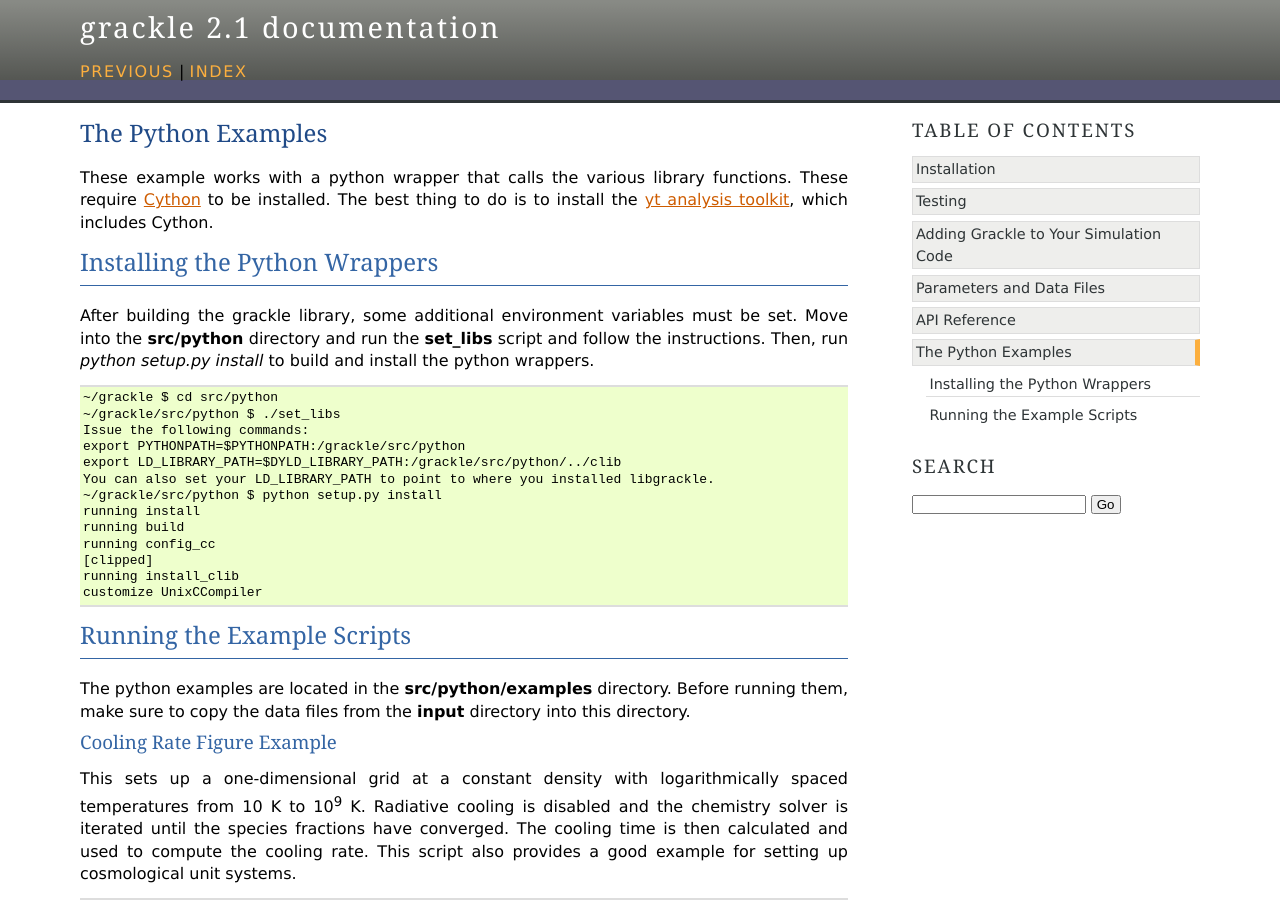
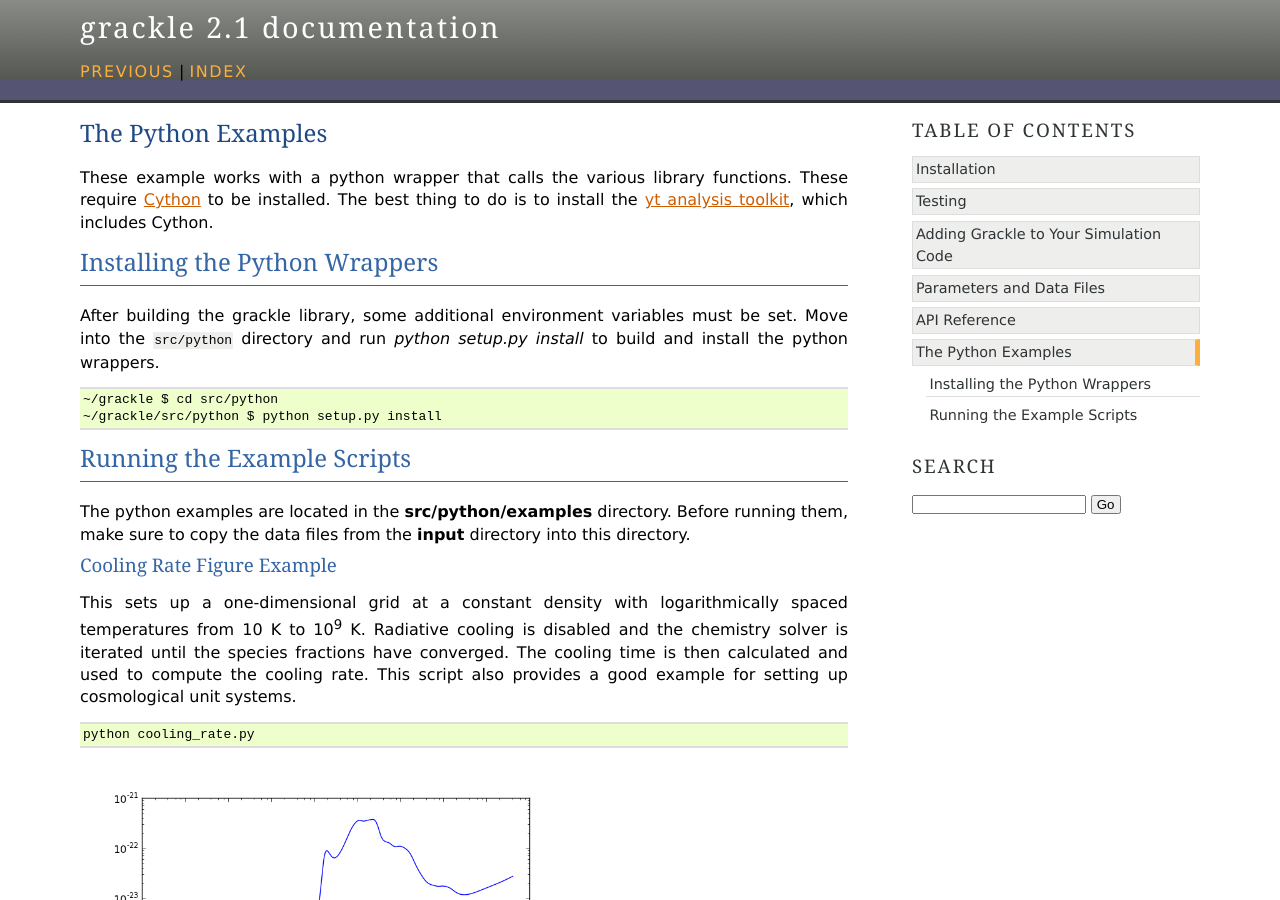
Before and after one commit to grackle-project/grackle, a Sphinx documentation site: the page built from doc/source/Python.rst, in a window 1280 px wide and 900 px high. Built offline with Sphinx 7.4.7, drawn with Linux system fonts in a browser that asks for light colours.

Commit message:
Simplify instructions for running python examples and building pygrackle

```diff
--- a/doc/source/Python.rst
+++ b/doc/source/Python.rst
@@ -12,27 +12,15 @@ Installing the Python Wrappers
 ------------------------------
 
 After building the grackle library, some additional environment variables must
-be set.  Move into the **src/python** directory and run the **set_libs** script
-and follow the instructions.  Then, run *python setup.py install* to build and
-install the python wrappers.
+be set.  Move into the ``src/python`` directory and run `python setup.py
+install` to build and install the python wrappers.
 
 .. highlight:: none
 
 ::
 
     ~/grackle $ cd src/python
-    ~/grackle/src/python $ ./set_libs
-    Issue the following commands:
-    export PYTHONPATH=$PYTHONPATH:/grackle/src/python
-    export LD_LIBRARY_PATH=$DYLD_LIBRARY_PATH:/grackle/src/python/../clib
-    You can also set your LD_LIBRARY_PATH to point to where you installed libgrackle.
     ~/grackle/src/python $ python setup.py install
-    running install
-    running build
-    running config_cc
-    [clipped]
-    running install_clib
-    customize UnixCCompiler
 
 Running the Example Scripts
 ---------------------------
```
